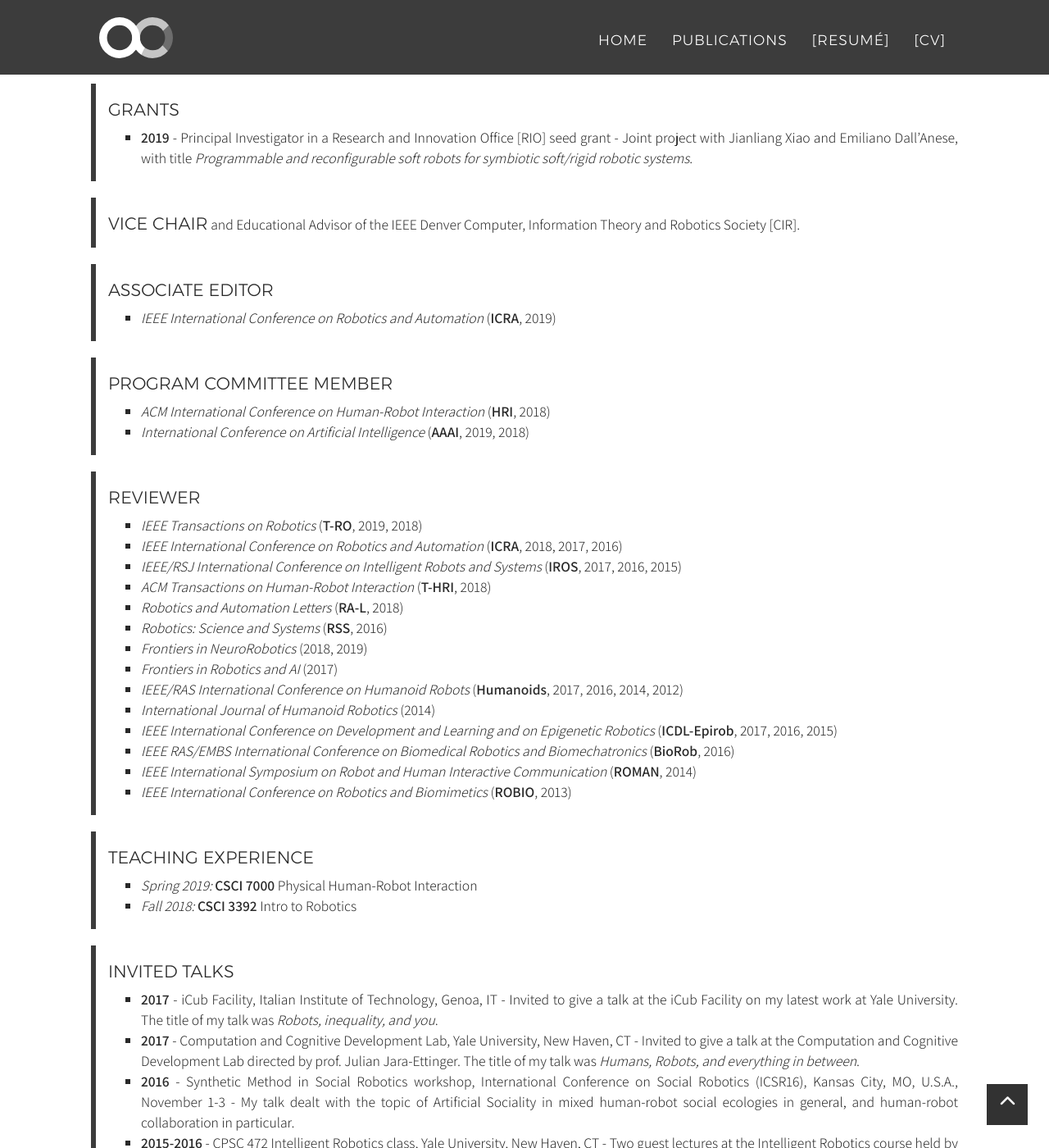
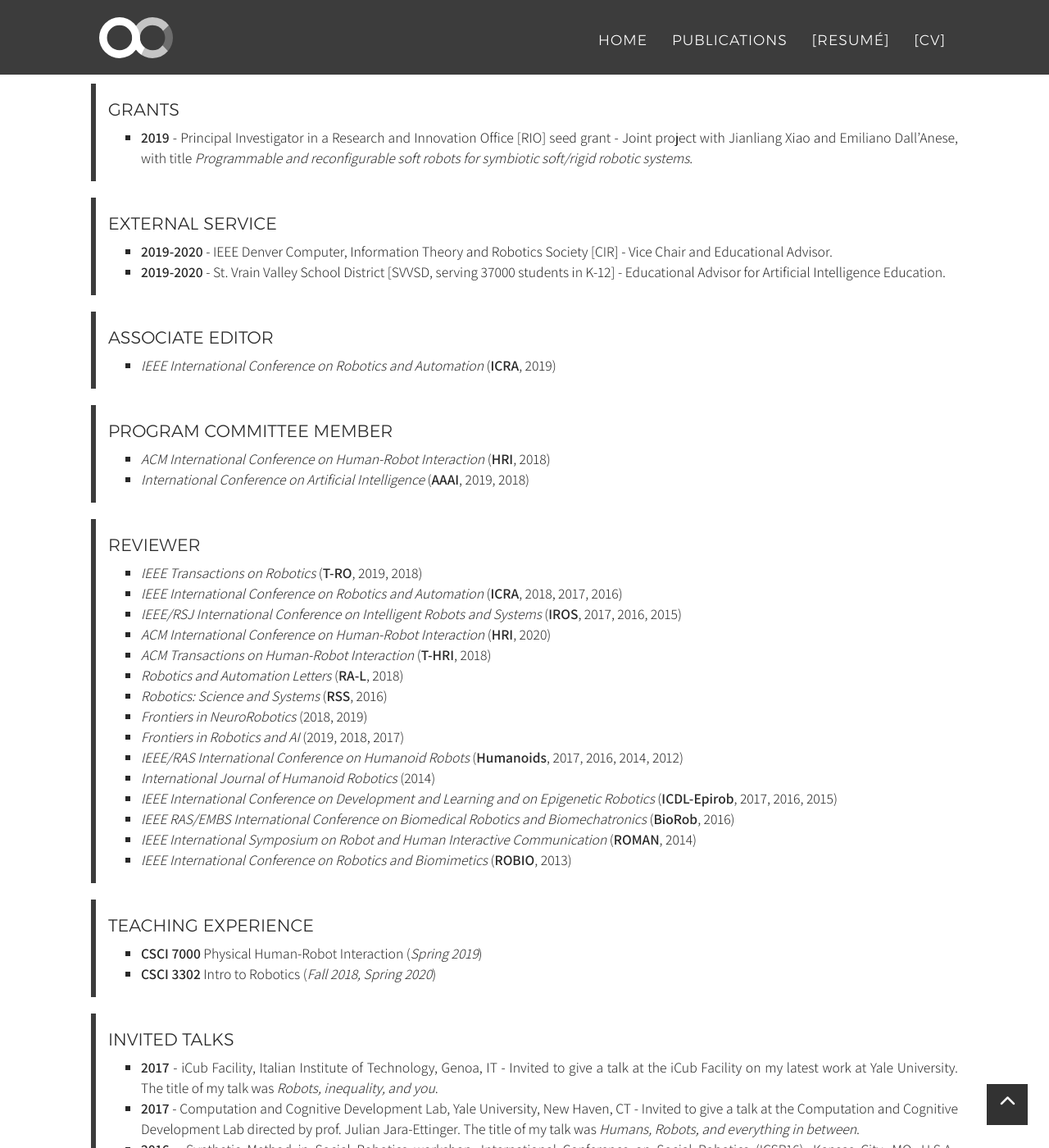
Before and after one commit to alecive/alecive.github.io, a Jekyll site: the page built from _posts/cv/2017-02-08-CV-AlessandroRoncone.md, in a window 1280 px wide and 1400 px high, scrolled down 6774 px. Shown: the whole window at 82% size. Built offline with Jekyll 4.4.1, drawn with Linux system fonts in a browser that asks for light colours; nearby versions of some CDN libraries; some web fonts are replaced.

Commit message:
Updated cv

```diff
--- a/_data/cv-misc.yml
+++ b/_data/cv-misc.yml
@@ -3,9 +3,14 @@
     - year: 2019
       where: Principal Investigator in a Research and Innovation Office [RIO] seed grant
       description: "Joint project with Jianliang Xiao and Emiliano Dall’Anese, with title <i>Programmable and reconfigurable soft robots for symbiotic soft/rigid robotic systems</i>."
- - title: "Vice Chair"
-   inline: yes
-   description: "and Educational Advisor of the IEEE Denver Computer, Information Theory and Robotics Society [CIR]."
+ - title: "External Service"
+   elems:
+    - year: 2019-2020
+      where: IEEE Denver Computer, Information Theory and Robotics Society [CIR]
+      description: "Vice Chair and Educational Advisor."
+    - year: 2019-2020
+      where: St. Vrain Valley School District [SVVSD, serving 37000 students in K-12]
+      description: "Educational Advisor for Artificial Intelligence Education."
  - title: "Associate Editor"
    elems:
     - "<i>IEEE International Conference on Robotics and Automation</i> (<b>ICRA</b>, 2019)"
@@ -18,11 +23,12 @@
     - "<i>IEEE Transactions on Robotics</i> (<b>T-RO</b>, 2019, 2018)"
     - "<i>IEEE International Conference on Robotics and Automation</i> (<b>ICRA</b>, 2018, 2017, 2016)"
     - "<i>IEEE/RSJ International Conference on Intelligent Robots and Systems</i> (<b>IROS</b>, 2017, 2016, 2015)"
+    - "<i>ACM International Conference on Human-Robot Interaction</i> (<b>HRI</b>, 2020)"
     - "<i>ACM Transactions on Human-Robot Interaction</i> (<b>T-HRI</b>, 2018)"
     - "<i>Robotics and Automation Letters</i> (<b>RA-L</b>, 2018)"
     - "<i>Robotics: Science and Systems</i> (<b>RSS</b>, 2016)"
     - "<i>Frontiers in NeuroRobotics</i>  (2018, 2019)"
-    - "<i>Frontiers in Robotics and AI</i>  (2017)"
+    - "<i>Frontiers in Robotics and AI</i>  (2019, 2018, 2017)"
     - "<i>IEEE/RAS International Conference on Humanoid Robots</i> (<b>Humanoids</b>, 2017, 2016, 2014, 2012)"
     - "<i>International Journal of Humanoid Robotics</i> (2014)"
     - "<i>IEEE International Conference on Development and Learning and on Epigenetic Robotics</i> (<b>ICDL-Epirob</b>, 2017, 2016, 2015)"
@@ -31,8 +37,8 @@
     - "<i>IEEE International Conference on Robotics and Biomimetics</i> (<b>ROBIO</b>, 2013)"
  - title: "Teaching Experience"
    elems:
-    - "<i>Spring 2019:</i> <b>CSCI 7000</b> Physical Human-Robot Interaction"
-    - "<i>Fall   2018:</i> <b>CSCI 3392</b> Intro to Robotics"
+    - "<b>CSCI 7000</b> Physical Human-Robot Interaction (<i>Spring 2019</i>)"
+    - "<b>CSCI 3302</b> Intro to Robotics (<i>Fall 2018, Spring 2020</i>)"
  - title: "Invited Talks"
    elems:
     - year: 2017
```
Also changed, not shown: 2 other files.
